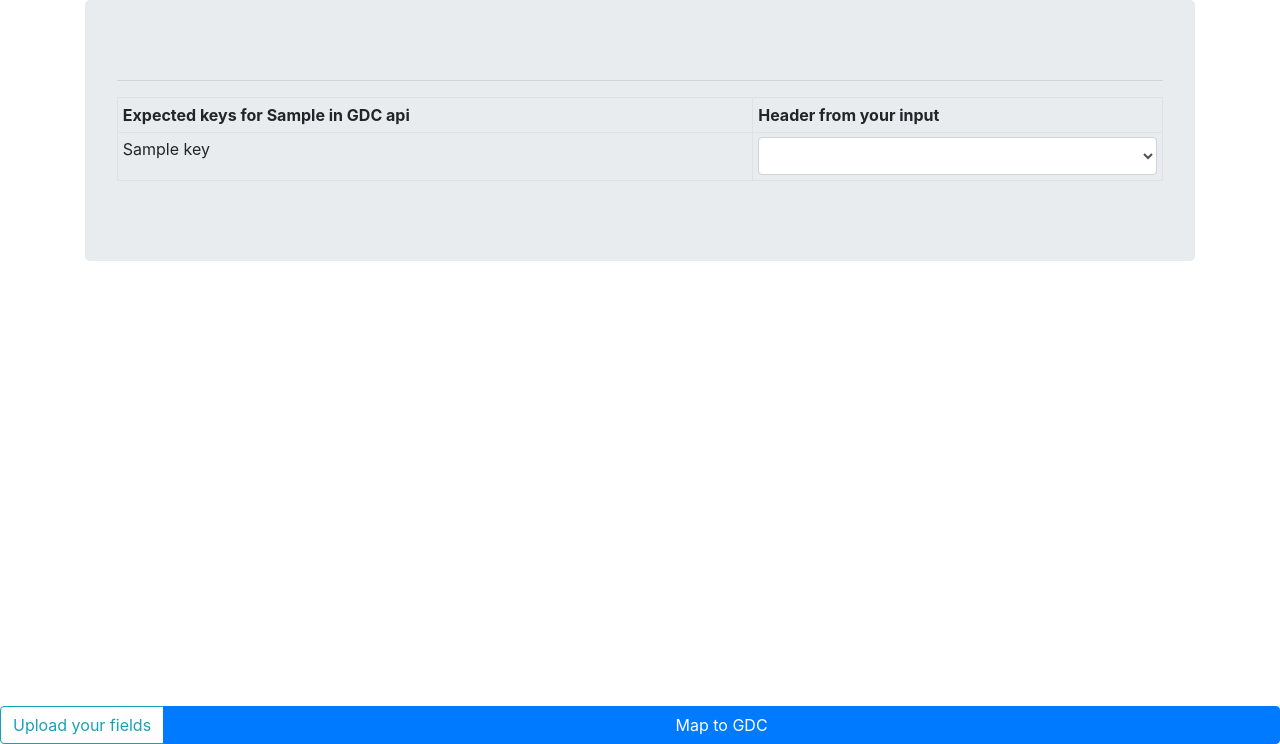
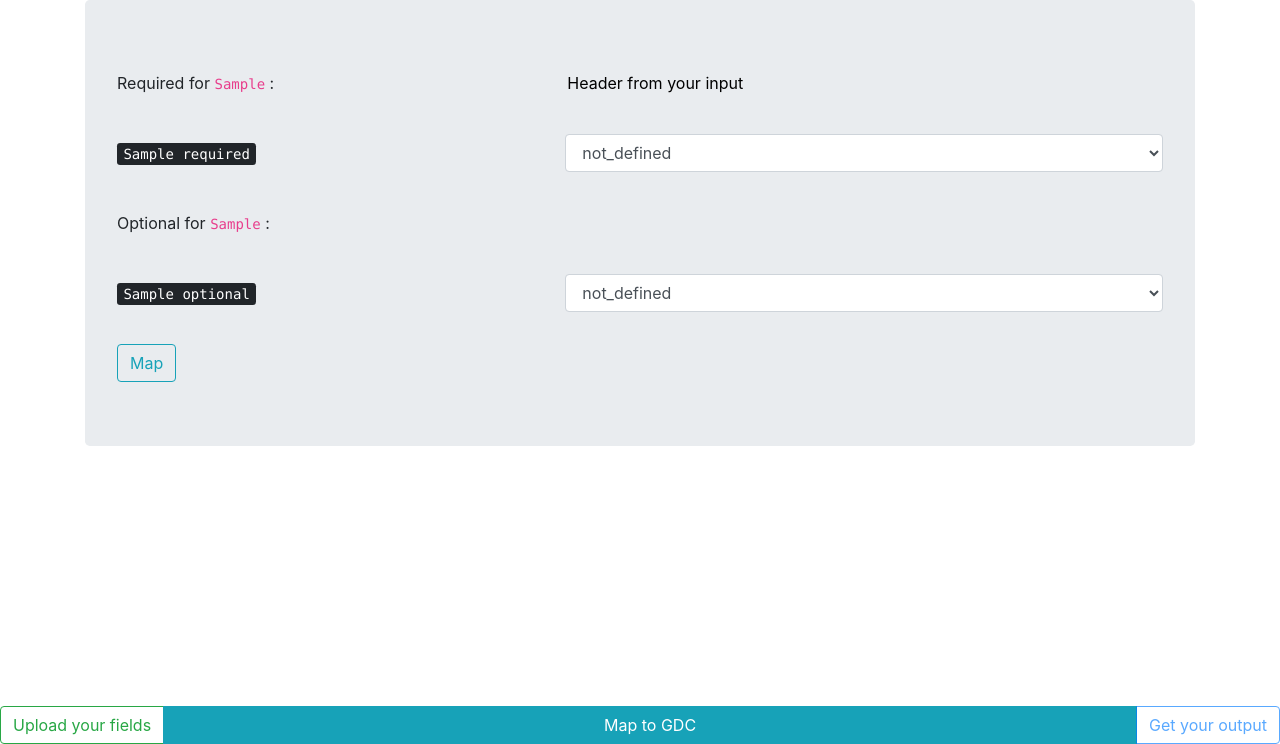
Before and after one commit to NCI-GDC/gdc_submitter_translation_ui, a Flask app: template templates/mapping.html in a window 1280 px wide. Shown: the part 56-800 px from the top of the page. Run offline with Flask 2, Linux system fonts and the light colour scheme; the template is opened without the code that fills it: most values are stand-ins (such as "Sample title", 1, 10 or a date in 2020); lists and menus that the app fills with data are empty; some libraries are stand-ins or nearby versions.

Commit message:
feat(mapping): change from table to form

```diff
--- a/templates/mapping.html
+++ b/templates/mapping.html
@@ -3,31 +3,55 @@
 
 {% block body %}
 <div class="jumbotron text-left">
-  <hr>
-  <table class="table table-bordered table-sm">
-    <tr>
-      <th>Expected keys for {{ selected_node }} in GDC api</th>
-      <th>Header from your input</th>
-    </tr>
-    {% for key in property_list %}
-      <tr>
-        <td>{{ key }}</td>
-        <td>
-          <select name="field_select" class="form-control">
-            {% set fieldList = header.split(',') %}
-              {% for field in fieldList %}
-                <option value="{{ field }}">{{ field }}</option>
-              {% endfor %}
-          </select>
-        </td>
-      </tr>
+  <form action="{{ url_for('output') }}" method="POST">
+    <div class="form-group row">
+      <label for="rq_header" class="col-sm-5 col-form-label">Required for <code>{{ selected_node }}</code> :</label>
+      <div class="form-group col-sm-7">
+        <input type="text" readonly class="form-control-plaintext" id="rq_header" value="Header from your input">
+      </div>
+    </div>
+    {% for rk in required_list %}
+    <div class="form-group row">
+      <label for="{{ rk }}" class="col-sm-5 col-form-label"><kbd>{{ rk }}</kbd></label>
+      <div class="form-group col-sm-7">
+        <select name="{{ rk }}" class="form-control">
+          <option value="not_defined">not_defined</option>
+          {% set fieldList = header.split(',') %}
+            {% for field in fieldList %}
+              <option value="{{ field }}">{{ field }}</option>
+            {% endfor %}
+        </select>
+      </div>
+    </div>
     {% endfor %}
-  </table>
+    <div class="form-group row">
+      <label for="op_header" class="col-sm-5 col-form-label">Optional for <code>{{ selected_node }}</code> :</label>
+      <div class="form-group col-sm-7">
+        <input type="text" readonly class="form-control-plaintext" id="op_header" value="">
+      </div>
+    </div>
+    {% for ok in optional_list %}
+    <div class="form-group row">
+      <label for="{{ ok }}" class="col-sm-5 col-form-label"><kbd>{{ ok }}</kbd></label>
+      <div class="form-group col-sm-7">
+        <select name="{{ ok }}" class="form-control">
+          <option value="not_defined">not_defined</option>
+          {% set fieldList = header.split(',') %}
+            {% for field in fieldList %}
+              <option value="{{ field }}">{{ field }}</option>
+            {% endfor %}
+        </select>
+      </div>
+    </div>
+    {% endfor %}
+    <input type="submit" value="Map" class="btn btn-outline-info">
+  </form>
 </div>
 <br>
 <br>
 <div class="btn-group btn-group-justified fixed-bottom">
- <a href="/upload" class="btn btn-outline-info">Upload your fields</a>
- <a href="/mapping" class="btn btn-primary btn-block">Map to GDC</a>
+  <a href="/upload" class="btn btn-outline-success">Upload your fields</a>
+  <button type="button" class="btn btn-info btn-block">Map to GDC</button>
+  <button type="button" class="btn btn-outline-primary" disabled>Get your output</button>
 </div>
 {% endblock %}
```
